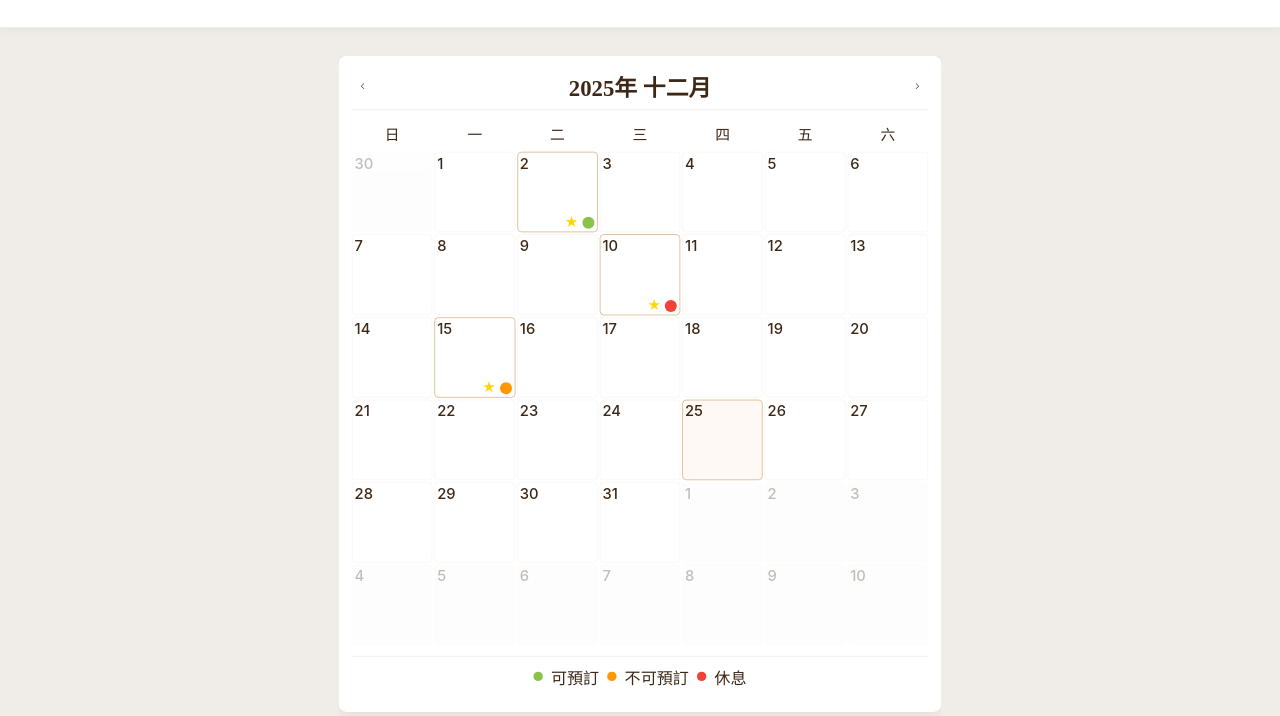
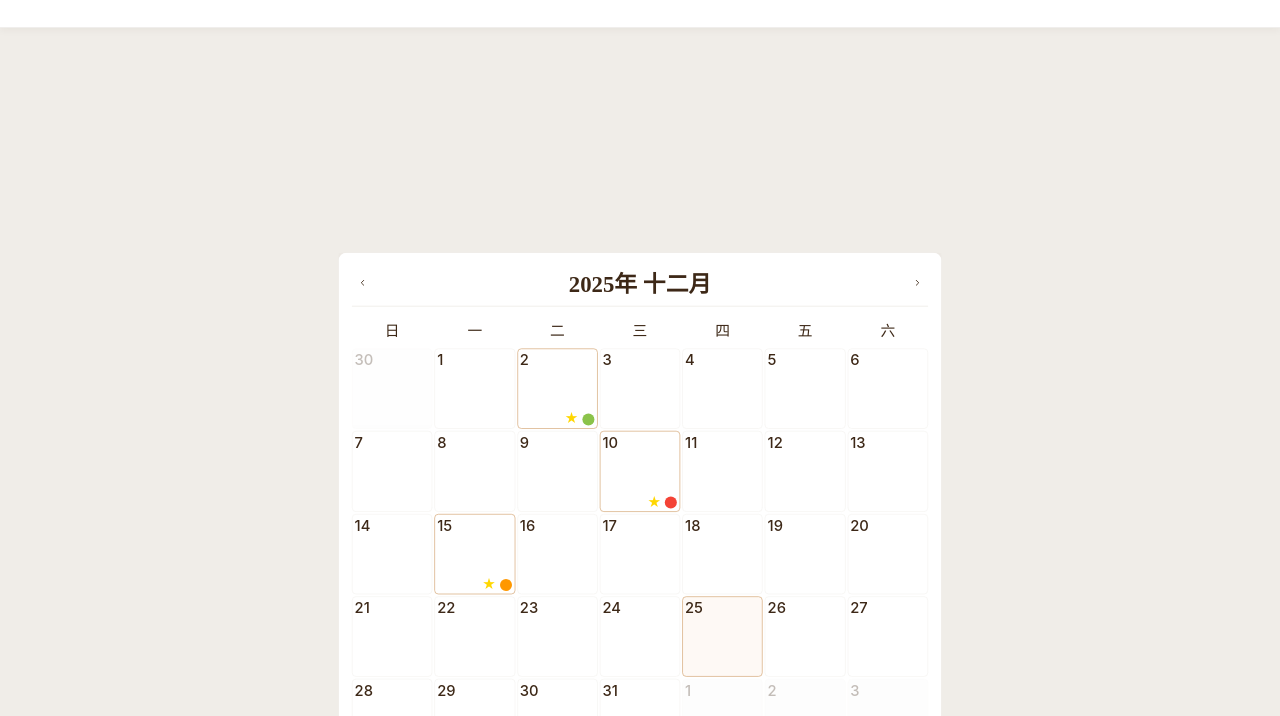
Before and after one commit to lovelycakery/lovelycakery, a plain HTML site: page calendar.html in a window 1280 px wide. Shown: the part 84-800 px from the top of the page. Drawn offline with nearby package versions, Linux system fonts and the light colour scheme.

Commit message:
調整日曆位置：從底部移到中間偏上

```diff
--- a/assets/css/styles.css
+++ b/assets/css/styles.css
@@ -575,41 +575,45 @@ body.calendar-page-body {
 
 /* 日曆頁面專用樣式 */
 .calendar-page {
-    padding: 40px 0 !important;
+    padding: 0 !important;
     min-height: calc(100vh - 100px);
     display: flex;
-    align-items: flex-start;
+    align-items: center;
     justify-content: center;
+    padding-top: 0 !important;
     overflow-y: auto;
     overflow-x: hidden;
+    box-sizing: border-box;
 }
 
 .calendar-page .container {
     max-width: 1600px;
     padding: 0 20px;
     width: 100%;
+    margin: 0 auto;
 }
 
 .calendar-wrapper {
     width: 100%;
     max-width: 900px;
     margin: 0 auto;
+    margin-top: -10vh;
     display: flex;
     justify-content: center;
-    align-items: flex-start;
+    align-items: center;
     overflow: visible;
     transform: scale(0.67);
-    transform-origin: top center;
+    transform-origin: center center;
 }
 
 .calendar-iframe {
     width: 100%;
-    min-height: 600px;
+    min-height: 800px;
     height: auto;
     border: none;
     background: transparent;
     display: block;
-    overflow: hidden;
+    overflow: visible;
 }
 
 .calendar-hint {
--- a/assets/js/calendar-widget-readonly.js
+++ b/assets/js/calendar-widget-readonly.js
@@ -35,8 +35,7 @@ class CalendarWidgetReadonly {
     // 通知父窗口調整 iframe 高度
     notifyParentHeight() {
         try {
-            // 延遲一下確保內容已完全渲染
-            setTimeout(() => {
+            // 獲取實際內容高度
             const height = Math.max(
                 document.body.scrollHeight,
                 document.body.offsetHeight,
@@ -45,12 +44,13 @@ class CalendarWidgetReadonly {
                 document.documentElement.offsetHeight
             );
             if (height > 0 && window.parent && window.parent !== window) {
+                // 考慮到 CSS transform scale(0.67)，但 iframe 高度應該使用原始高度
+                // 因為 transform 只影響視覺顯示，不影響實際空間佔用
                 window.parent.postMessage({
                     type: 'calendar-resize',
-                        height: height + 50
+                    height: height + 100  // 增加額外空間確保完整顯示
                 }, '*');
             }
-            }, 500);
         } catch (e) {
             // 跨域時忽略錯誤
         }
@@ -146,8 +146,10 @@ class CalendarWidgetReadonly {
             this.createDayElement(grid, day, true, dateKey);
         }
 
-        // 渲染完成後通知父窗口調整高度
-        this.notifyParentHeight();
+        // 渲染完成後通知父窗口調整高度（多次調用以確保高度正確）
+        setTimeout(() => this.notifyParentHeight(), 100);
+        setTimeout(() => this.notifyParentHeight(), 500);
+        setTimeout(() => this.notifyParentHeight(), 1000);
     }
 
     // 創建日期元素（只讀模式）
```
Also changed, not shown: calendar.html (+1 -0 lines). Lines whose indentation alone changed are shown as unchanged.
